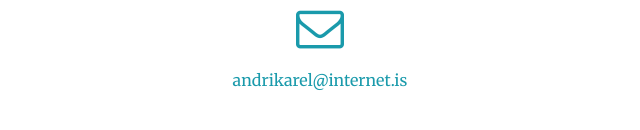
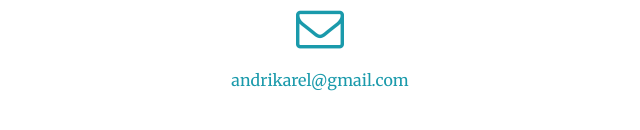
Before and after one commit to andrikarel/andrikarel.github.io, a website: page index.html in a window 1280 px wide. Shown: the part 2178-2308 px from the top of the page, 35-675 px from the left. Drawn offline with nearby package versions, Linux system fonts and the light colour scheme.

Commit message:
updated email

```diff
--- a/index.html
+++ b/index.html
@@ -194,7 +194,7 @@
           <div class="col-lg mr-auto text-center">
             <i class="fa fa-envelope-o fa-3x mb-3 sr-contact"></i>
             <p>
-              <a href="mailto:andrikarel@internet.is">andrikarel@internet.is</a>
+              <a href="mailto:andrikarel@gmail.com">andrikarel@gmail.com</a>
             </p>
           </div>
           <div class="col-lg mr-auto text-center">
```
